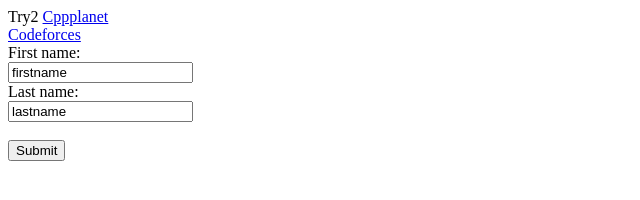
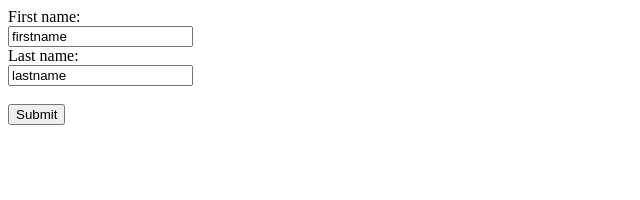
Before and after one commit to CppplanetCoderTeam/Try1, a plain HTML site: page index.html in a window 1280 px wide. Shown: the whole page, without its empty margins (0-640 px from the left). Drawn offline with nearby package versions, Linux system fonts and the light colour scheme.

Commit message:
Update index.html

```diff
--- a/index.html
+++ b/index.html
@@ -1,17 +1,6 @@
 <!DOCTYPE html>
 <html>
 <body>
-<div class="ui large top fixed hidden menu">
-        <div class="ui container">
-            <a class="active item">Try2</a>
-            <a class="item" target="_blank" href="https://cppplanet.github.io">Cppplanet</a>
-            <div class="right menu">
-                <div class="item">
-                    <a class="ui button" target="_blank" href="https://www.codeforces.com">Codeforces</a>
-                </div>
-            </div>
-        </div>
-</div>
 <form action="https://cppplanetcoderteam.github.io/Try2/">
 First name:<br>
 <input type="text" name="firstname" value="firstname">
@@ -21,6 +10,6 @@ Last name:<br>
 <br><br>
 <input type="submit" value="Submit">
 </form>
-
+  <script src="https://cdn.bootcss.com/jquery/3.3.1/core.js"></script>
 </body>
 </html>
```
